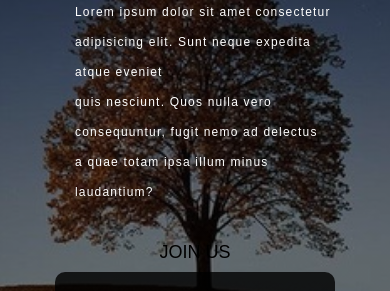
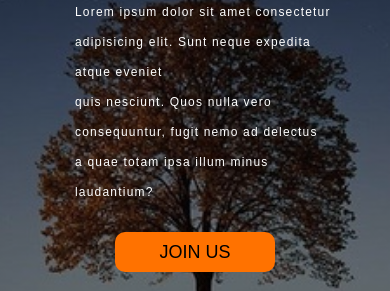
Before and after one commit to SamEPK/Praroz, a plain HTML site: page index.html in a window 390 px wide. Shown: the part 550-841 px from the top of the page. Drawn offline with nearby package versions, Linux system fonts and the light colour scheme.

Commit message:
Update style.css

```diff
--- a/css/style.css
+++ b/css/style.css
@@ -313,8 +313,7 @@ footer{
     .content .cn{
         display: block;
         margin:  auto ;
-        background: none;
-
+        margin-bottom: 5rem;
     }
     .srch{
         width: 15rem;
@@ -322,6 +321,7 @@ footer{
     form.menu{
         position:initial;
         max-width: 28rem;
+
     }
     .logo{
         padding-left: 0rem;
```
